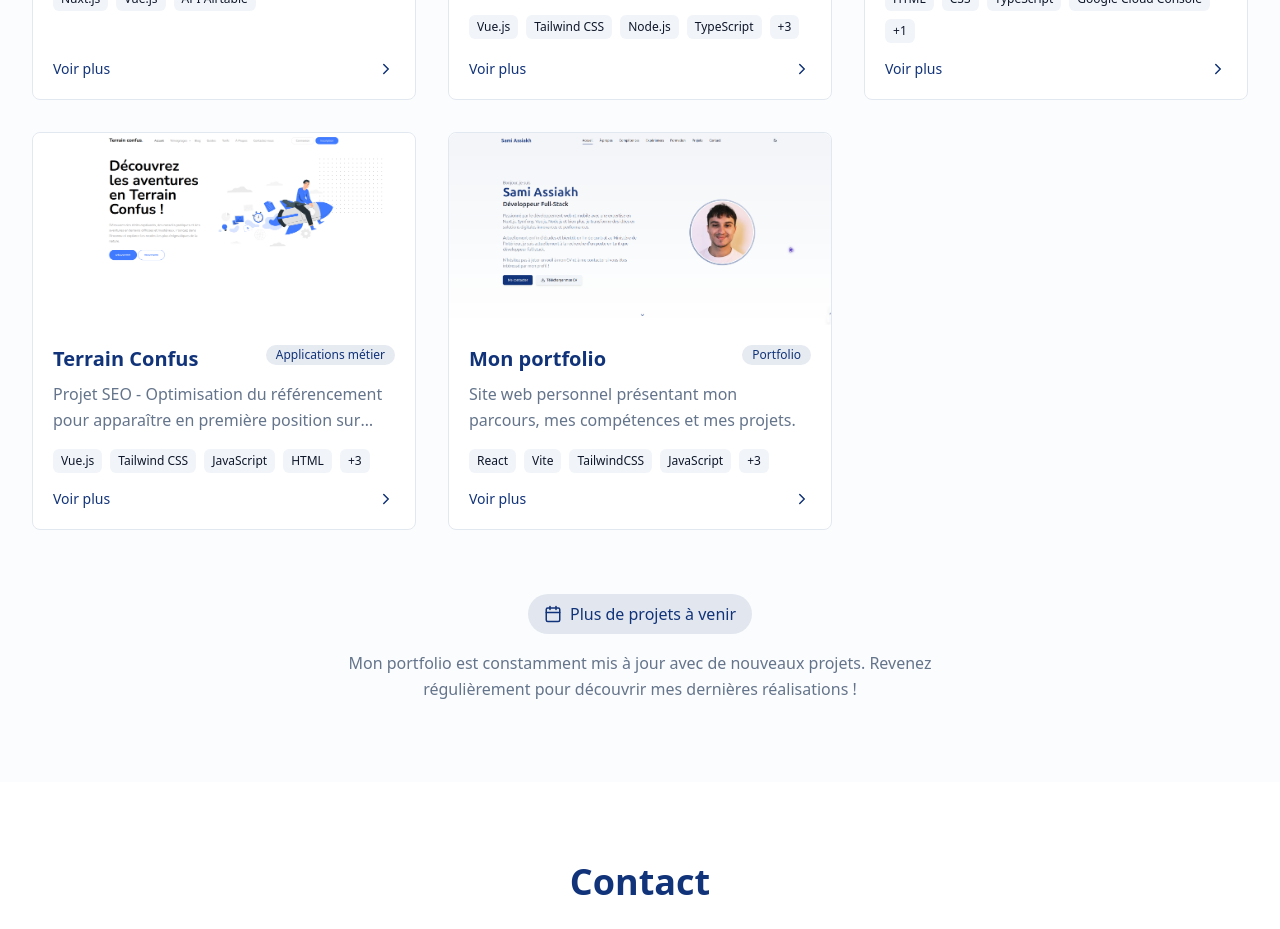
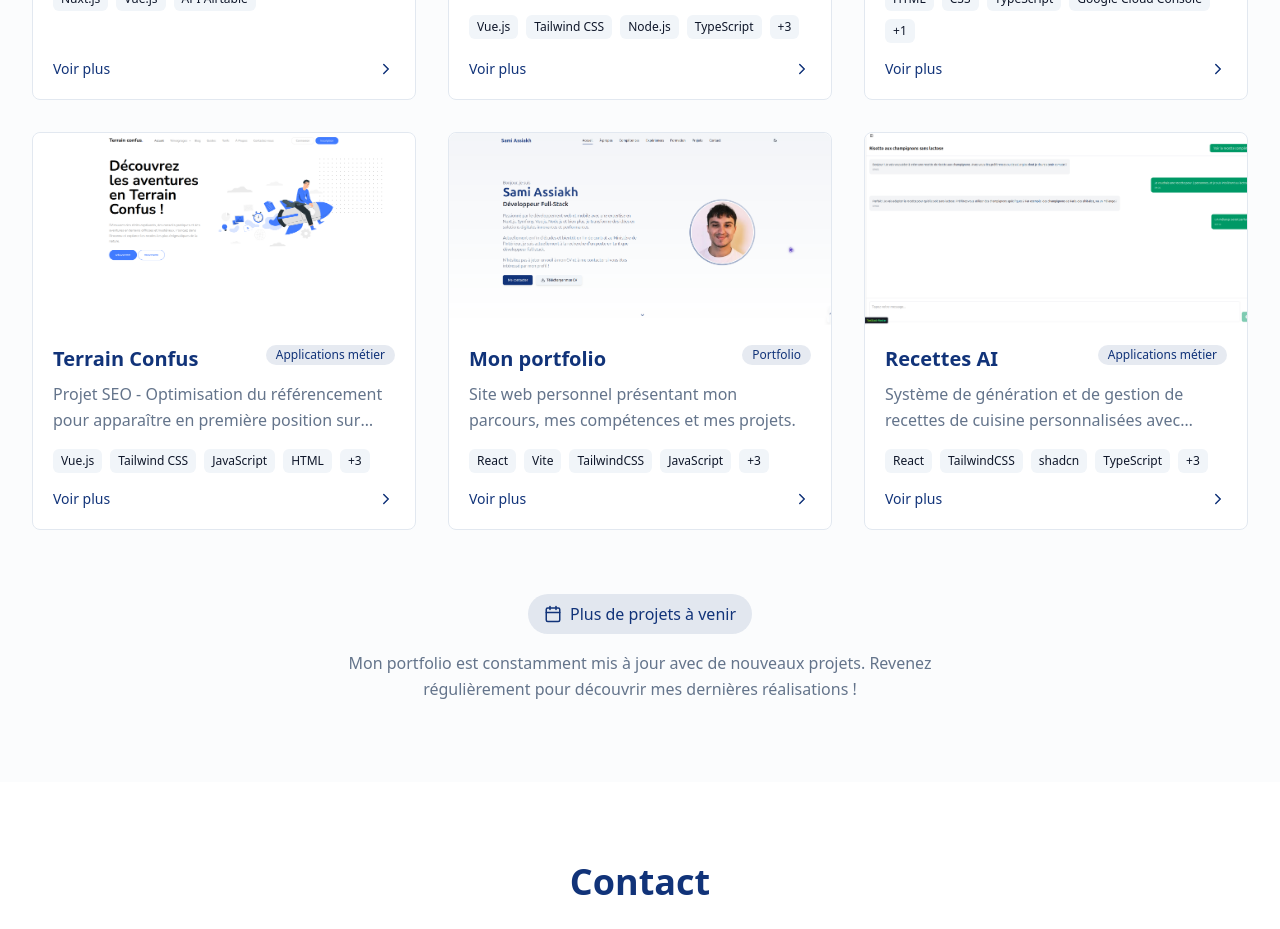
Before and after one commit to iSaaMz/portfolio, a React (Vite) app: page / in a window 1280 px wide. Shown: the part 7480-8409 px from the top of the page. Built offline with nearby package versions, Linux system fonts and the light colour scheme.

Commit message:
update projects: ajout nouveau projet recette ai

```diff
--- a/src/assets/data/projects.js
+++ b/src/assets/data/projects.js
@@ -205,6 +205,24 @@ export const projectsData = [
       github: "https://github.com/iSaaMz/portfolio",
       demo: "https://www.samiassiakh.fr/",
       category: "Portfolio"
+    },
+    {
+      id: 7,
+      title: "Recettes AI",
+      description: "Système de génération et de gestion de recettes de cuisine personnalisées avec analyse nutritionnelle.",
+      image: "/assets/images/projects/recette-ai.png",
+      technologies: ["React", "TailwindCSS", "shadcn", "TypeScript", "TanStack", "Airtable", "IA"],
+      features: [
+        "Visualisation de la liste des recettes créées",
+        "Détail des recettes avec analyse nutritionnelle complète (calories, protéines, glucides, lipides, vitamines, minéraux)",
+        "Recherche de recettes par nom, ingrédient ou type de plat",
+        "Création de nouvelles recettes personnalisées selon les ingrédients, nombre de personnes et intolérances",
+        "Interface utilisateur moderne et épurée",
+        "Base de données gérée avec Airtable"
+      ],
+      github: "https://github.com/LlamasScripters/RecettesAirtable",
+      demo: null,
+      category: "Applications métier",
     }
   ];
 
```
Also changed, not shown: public/assets/images/projects/recette-ai.png (added).
